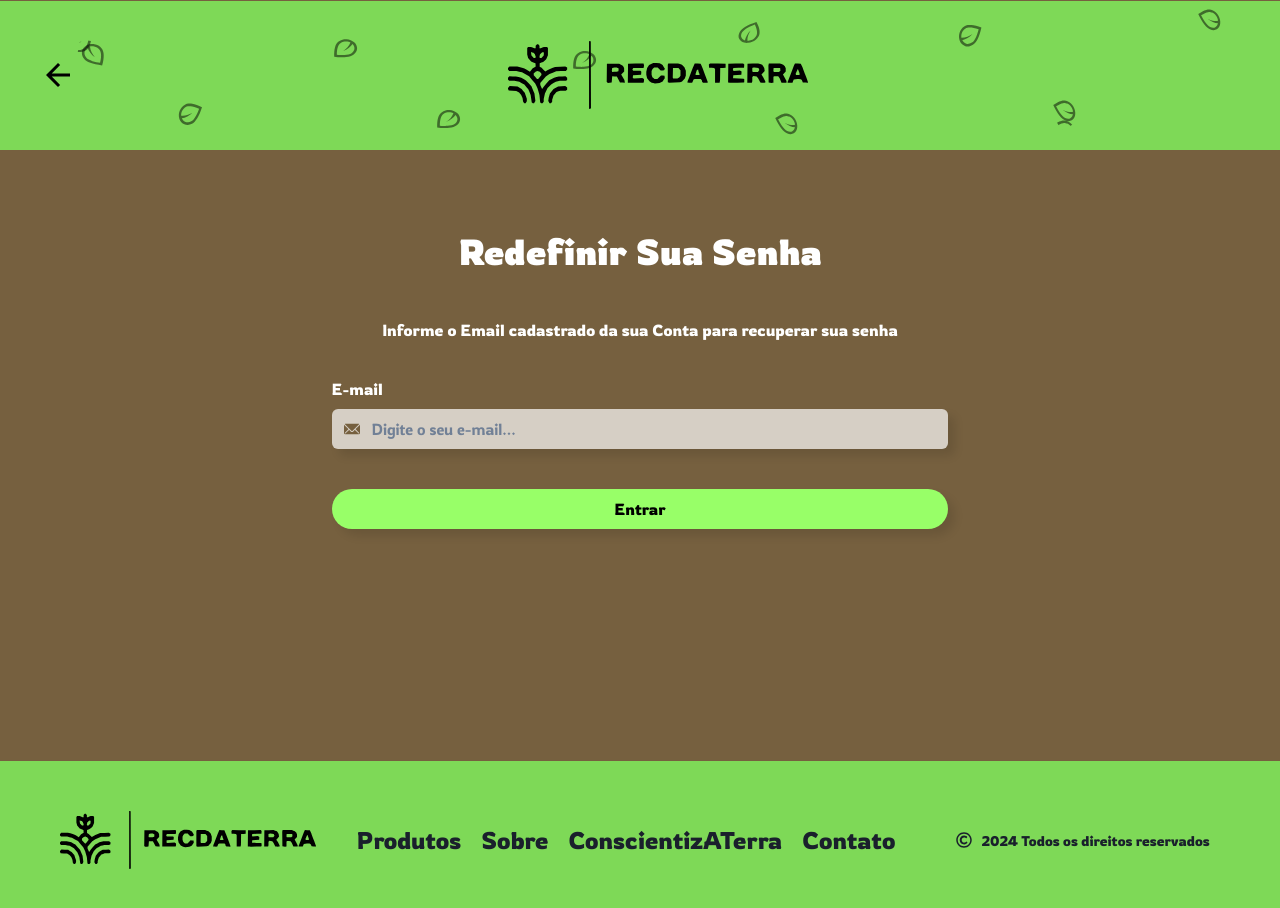
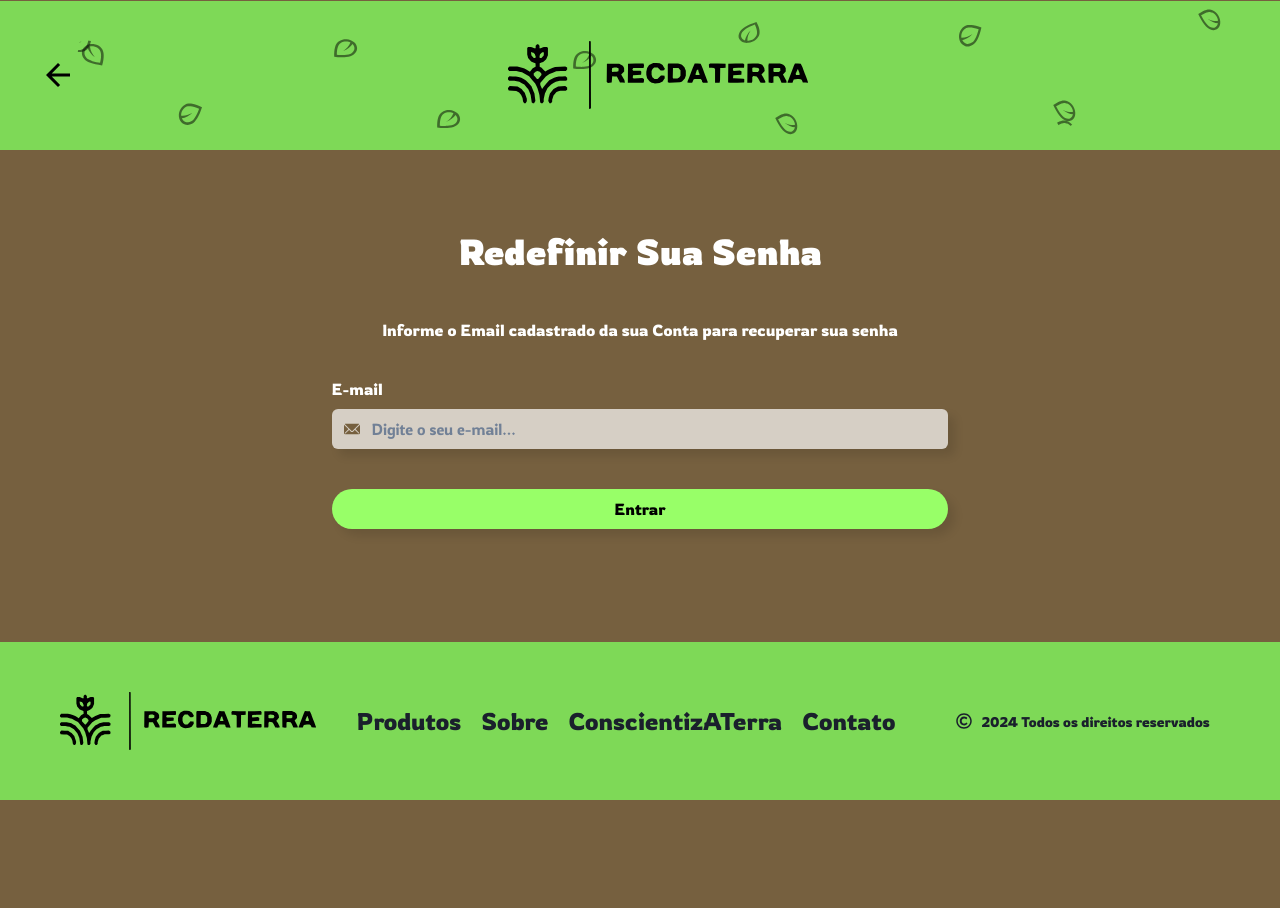
Before and after one commit to SIN-disciplina-PI3/RecDaTerra_FrontEnd, a React (Vite) app: page /esquecisenha in a window 1280 px wide. Shown: the top 908 px of the page. After the commit the page ends 800 px from the top, so only its background shows below. Built offline with nearby package versions, Linux system fonts and the light colour scheme; what react-chatbot-kit would draw is missing.

Commit message:
aJEITANDO O FOOTER

```diff
--- a/src/App.jsx
+++ b/src/App.jsx
@@ -1,5 +1,6 @@
-import { Routes, Route } from 'react-router-dom';
-import { useLocation, Navigate } from 'react-router-dom';
+import { Routes, Route } from 'react-router-dom'
+import { useLocation } from 'react-router-dom'
+import { Flex, Box } from "@chakra-ui/react"
 
 /*Importação dos componentes*/
 import NavbarVisi from './components/NavbarVisi/NavbarVisi'
@@ -33,6 +34,8 @@ function App() {
 
   return (
       <>
+        <Flex flexDirection={"column"} minHeight={"100vh"}>
+          <Box>
             {location.pathname === '/' ? <NavbarVisi /> :
             location.pathname === '/login' ||
             location.pathname === '/esquecisenha' ||
@@ -43,6 +46,8 @@ function App() {
             location.pathname === '/cadastroProdutor'||
             location.pathname === '/404' ? <NavbarLogin /> :
             <Navbar />}
+          </Box>
+          <Box as={"main"} flex={"1"}>
             <Routes>
               <Route path='/' element={<PaginaInicial />} />
               <Route path='/login' element={<Login />} />
@@ -64,7 +69,11 @@ function App() {
               <Route path='/produtos' element={<Produtos />} />
               <Route path='*' element={<Pag404 />} />
             </Routes>
+          </Box>
+          <Box as={"footer"}>
             <Footer />
+          </Box>
+        </Flex>
       </>
   );
 }
--- a/src/components/Footer/Footer.jsx
+++ b/src/components/Footer/Footer.jsx
@@ -5,7 +5,7 @@ import logo from '../../img/logoPreta.svg'
 
 function Footer() {
     return (
-        <Flex w={"100%"} h={"100%"} p={'40px'} alignItems={'center'} backgroundColor={'#7ED957'} justifyContent={'space-around'} flexDirection={['column', 'column', 'column', 'column', 'row']} mt={'40px'}>
+        <Flex w={"100%"} h={"100%"} p={'40px'} alignItems={'center'} backgroundColor={'#7ED957'} justifyContent={'space-around'} flexDirection={['column', 'column', 'column', 'column', 'row']}>
             <Box p={'10px'}>
                 <Image src={logo} alt="" />
             </Box>
--- a/src/pages/EsqueciSenha/EsqueciSenha.jsx
+++ b/src/pages/EsqueciSenha/EsqueciSenha.jsx
@@ -10,7 +10,7 @@ function EsqueciSenha() {
 
     return (
         <>
-            <Container mb={'232px'}>
+            <Container>
                 <Box textAlign={'center'} mt={'80px'} mb={'45px'}>
                     <Heading color={'white'} fontWeight='bold'>Redefinir Sua Senha</Heading>
                 </Box>
--- a/src/pages/Login/Login.jsx
+++ b/src/pages/Login/Login.jsx
@@ -16,7 +16,7 @@ function Login() {
 
     return (
         <>
-            <Container mb={'148px'}>
+            <Container>
                 <Box textAlign={'center'} m={'50px'}>
                     <Heading color={'white'} fontWeight='bold'>Faça seu Login</Heading>
                     {erroEmail && (
--- a/src/pages/RecuperaSenha/RecuperaSenha.jsx
+++ b/src/pages/RecuperaSenha/RecuperaSenha.jsx
@@ -6,7 +6,7 @@ import { Input, InputGroup, InputLeftAddon, Button } from "@chakra-ui/react"
 function RecuperarSenha() {
     return (
         <>
-            <Container mb={'208px'}>
+            <Container>
                 <Box textAlign={'center'} mt={'80px'} mb={'45px'}>
                     <Heading color={'white'} fontWeight='bold'>Redefinir Sua Senha</Heading>
                 </Box>
--- a/src/pages/RedefinirSenha/RedefinirSenha.jsx
+++ b/src/pages/RedefinirSenha/RedefinirSenha.jsx
@@ -9,7 +9,7 @@ function RedefinirSenha() {
 
     return (
         <>
-            <Container mb={'176px'}>
+            <Container>
                 <Box textAlign={'center'} m={'80px'}>
                     <Heading color={'white'} fontWeight='bold'>Redefinir Sua Senha</Heading>
                     {erroSenha && (
```
Lines whose indentation alone changed are shown as unchanged.
